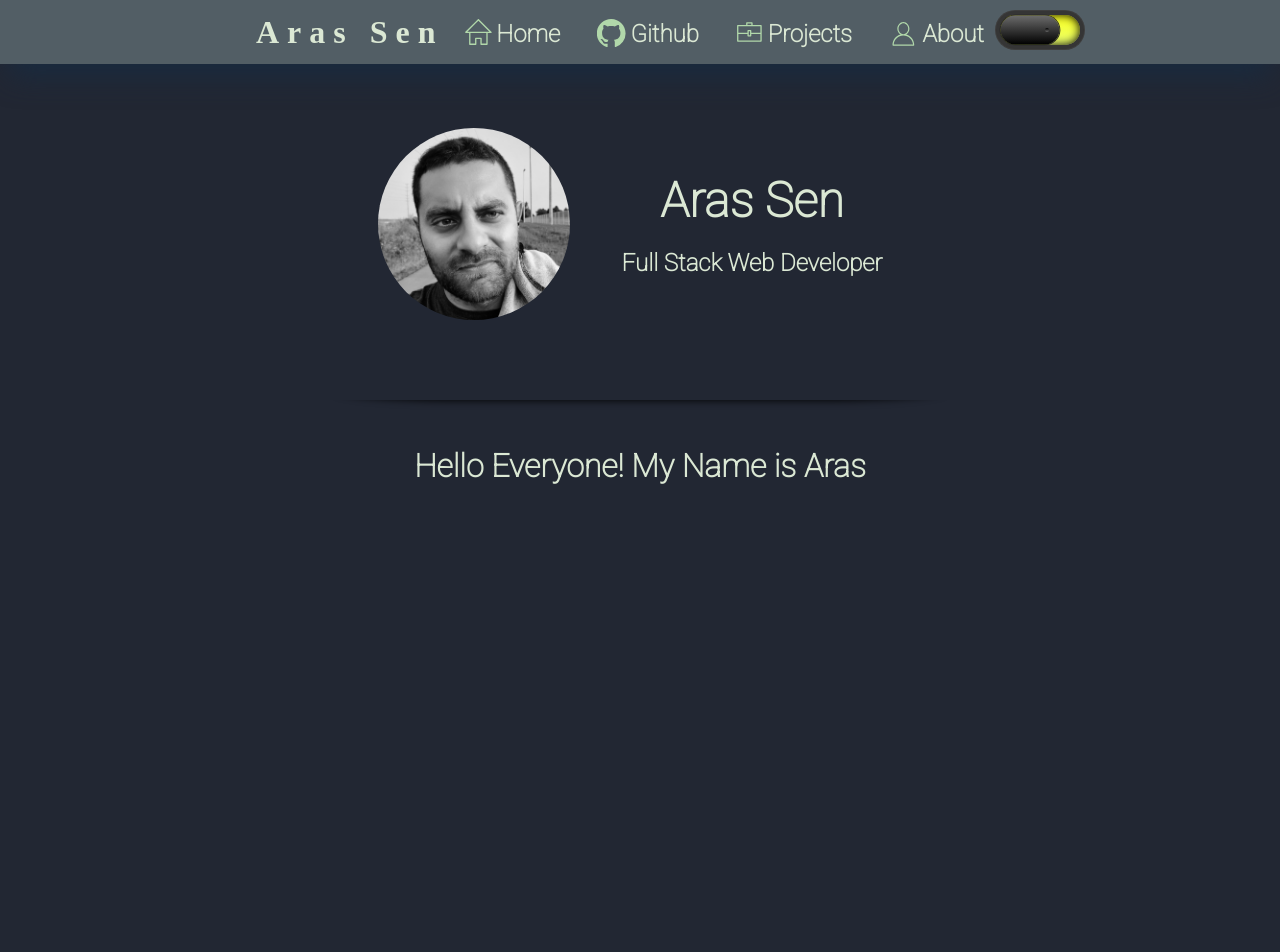
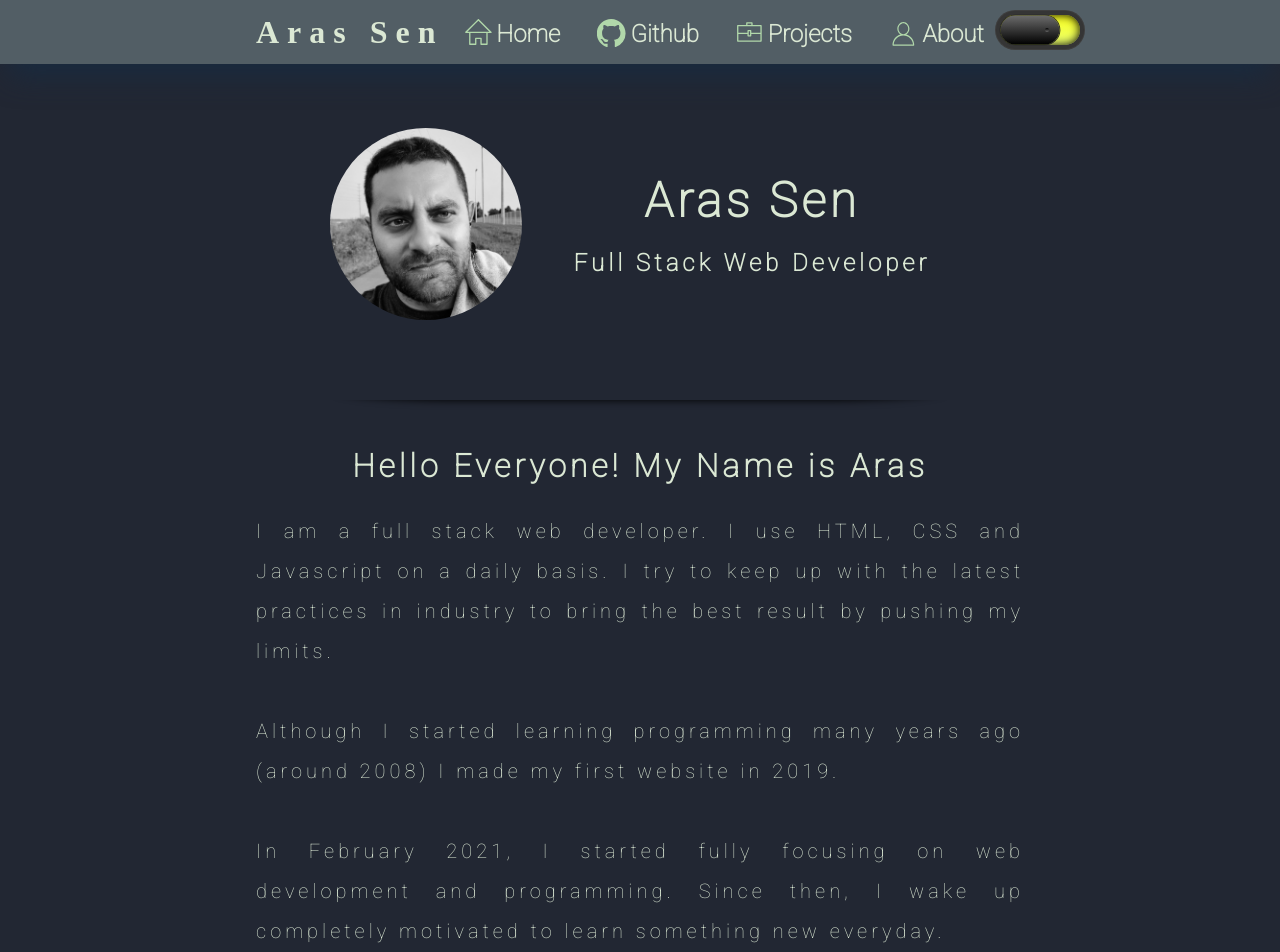
Before and after one commit to codecygen/043_React-Portfolio_Project, a React (Create React App) app: page / in a window 1280 px wide. Shown: the top 952 px of the page. Built offline with nearby package versions, Linux system fonts and the light colour scheme; a web font is replaced by a local one.

Commit message:
about me section completed for the portfolio website

```diff
--- a/src/components/Sections/Home.js
+++ b/src/components/Sections/Home.js
@@ -17,6 +17,25 @@ const Home = () => {
             </section>
             <Divider />
             <h2>Hello Everyone! My Name is Aras</h2>
+            <p className={classes['home-p']}>
+                I am a full stack web developer.
+                I use HTML, CSS and Javascript on a daily basis.
+                I try to keep up with the latest practices in industry
+                to bring the best result by pushing my limits.
+            </p>
+
+            <p className={classes['home-p']}>
+                Although I started learning programming many years ago
+                (around 2008) I made my first website in 2019.
+            </p>
+
+            <p className={classes['home-p']}>
+                In February 2021, I started fully focusing on web development
+                and programming. Since then, I wake up completely motivated to
+                learn something new everyday.
+            </p>
+
+            <Divider />
 
         </header>
     );
--- a/src/components/Sections/Home.module.css
+++ b/src/components/Sections/Home.module.css
@@ -55,3 +55,8 @@
     vertical-align: middle;
     margin: 0 1rem;
 }
+
+.home-p {
+    text-align: justify;
+    margin-bottom: 2.5rem;
+}
--- a/src/index.css
+++ b/src/index.css
@@ -44,6 +44,10 @@ a:active {
   color: #b1d8aa;
 }
 
+h1, h2, h3, p {
+  letter-spacing: 0.25rem;
+}
+
 h1 {
   font-size: 3rem;
 }
@@ -55,3 +59,8 @@ h2 {
 h3 {
   font-size: 1.5rem;
 }
+
+p {
+  font-size: 1.25rem;
+  line-height: 2.5rem;
+}
```
